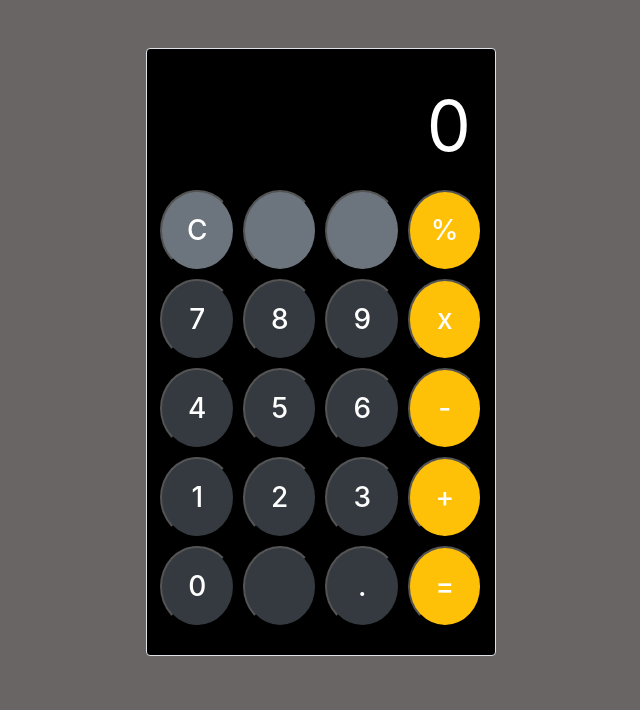
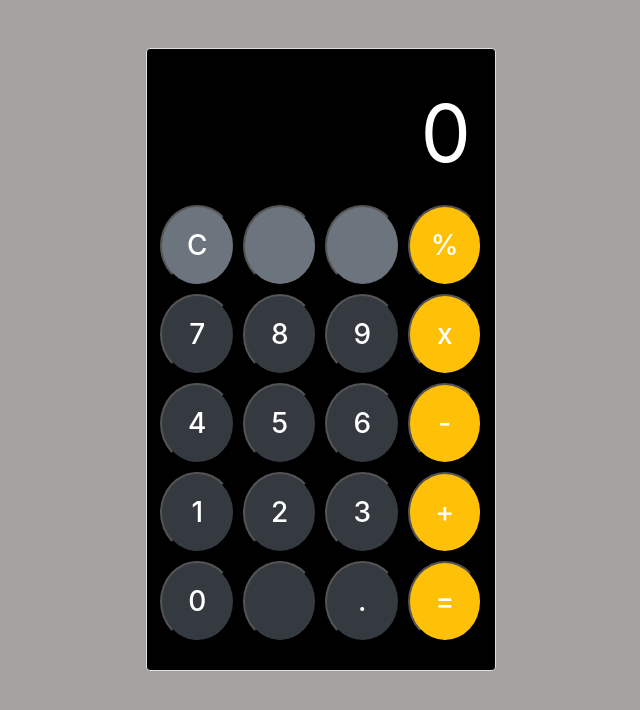
Before and after one commit to hayden-nesbit/calculator, a plain HTML site: page index.html in a window 1280 px wide. Shown: the whole page, without its empty margins (319-959 px from the left). Drawn offline with nearby package versions, Linux system fonts and the light colour scheme.

```diff
--- a/CSS/style.css
+++ b/CSS/style.css
@@ -1,5 +1,5 @@
 body {
-    background-color: rgb(105, 101, 101);
+    background-color: rgb(165, 161, 161);
 }
 
 .col {
@@ -8,7 +8,7 @@ body {
 
 #output {
     min-height: 90px;
-    font-size: 70px;
+    font-size: 80px;
     background-color: black;
     color: white;
 }
```
